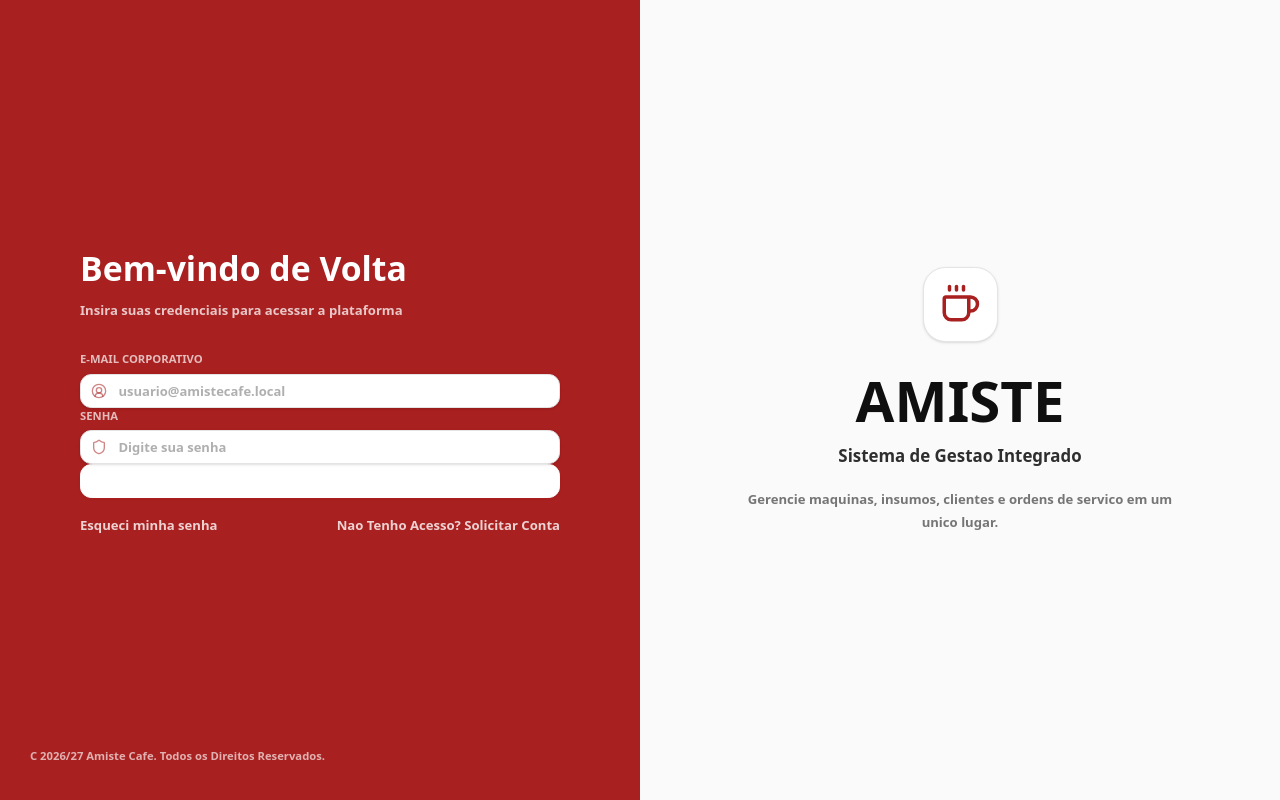
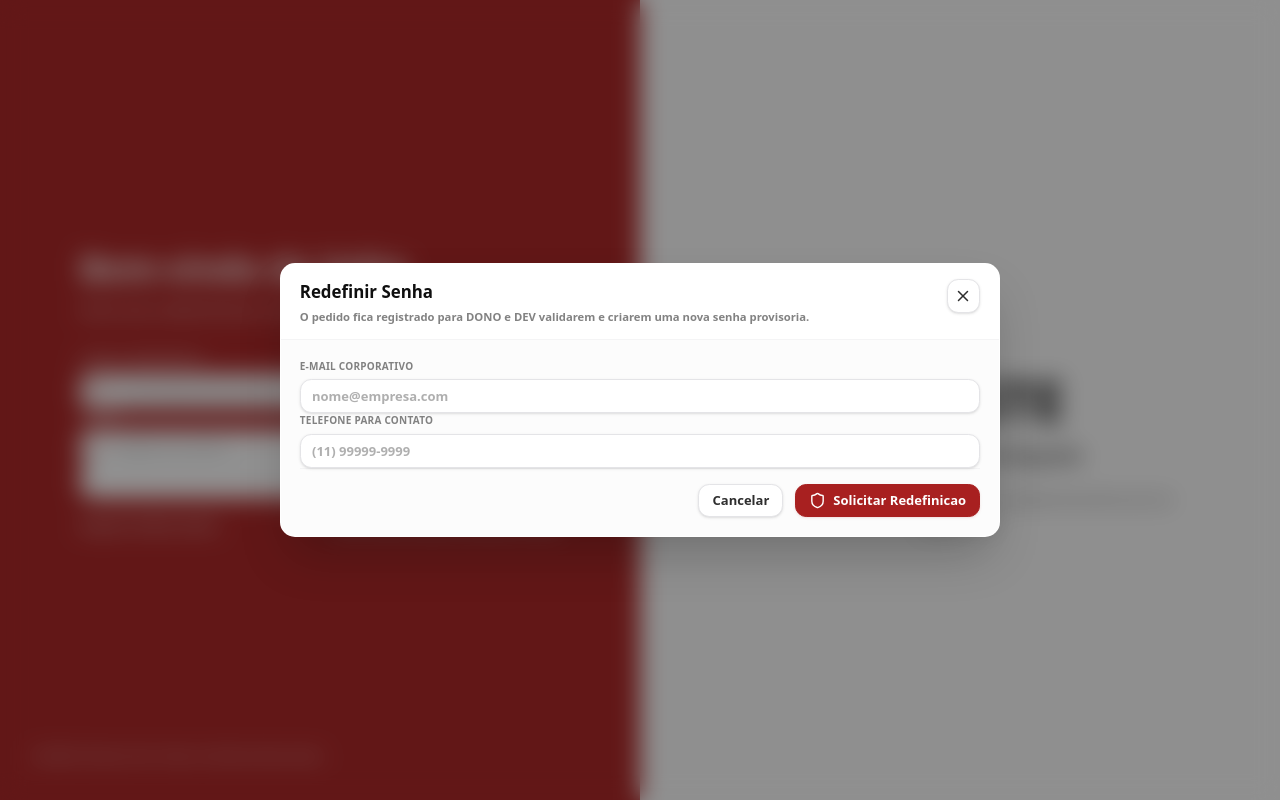
Before and after one commit to oigorfilipi/SitemaAmiste, a React (Vite) app: page / in a window 1280 px wide. Both pictures are taken after a click on the button "Esqueci minha senha". Built offline with nearby package versions, Linux system fonts and the light colour scheme; no server answers.

Commit message:
feat: track account access requests

```diff
--- a/src/pages/accounts/AccountsPage.jsx
+++ b/src/pages/accounts/AccountsPage.jsx
@@ -9,6 +9,7 @@ import EntityFormModal from "../../components/organisms/EntityFormModal.jsx";
 import MetricsGrid from "../../components/organisms/MetricsGrid.jsx";
 import RolePermissionMatrix from "../../components/organisms/RolePermissionMatrix.jsx";
 import RoleSummaryPanel from "../../components/organisms/RoleSummaryPanel.jsx";
+import StatusPill from "../../components/atoms/StatusPill.jsx";
 import TableEmptyState from "../../components/molecules/TableEmptyState.jsx";
 import { useCollection } from "../../hooks/useCollection.js";
 import {
@@ -42,7 +43,14 @@ export default function AccountsPage({ accessLevel = "OC", user }) {
   const canUpload = rolePermissions["action:upload"] !== "OC";
   const canEditPermissions = accessLevel === "AC" && rbacModuleAccess === "AC" && rolePermissions["action:rbac.edit"] === "AC";
   const rows = useMemo(() => buildAccountRows(records), [records]);
+  const { records: requestRecords, updateRecord: updateRequestRecord } = useCollection("accountRequests");
   const metrics = useMemo(() => buildAccountMetrics(rows), [rows]);
+  const pendingRequests = useMemo(
+    () => requestRecords
+      .filter((request) => request.status !== "atendida" && request.status !== "arquivada")
+      .sort((first, second) => String(second.requestedAt || "").localeCompare(String(first.requestedAt || ""))),
+    [requestRecords]
+  );
   const accountTabs = useMemo(
     () => ACCOUNT_TABS.filter((tab) => tab.id !== "matriz" || rbacModuleAccess !== "OC"),
     [rbacModuleAccess]
@@ -153,6 +161,23 @@ export default function AccountsPage({ accessLevel = "OC", user }) {
     }
   }
 
+  async function handleRequestStatus(request, status) {
+    if (!canUpdate) {
+      return;
+    }
+
+    try {
+      await updateRequestRecord(request.id, {
+        ...request,
+        resolvedAt: new Date().toISOString(),
+        resolvedBy: user?.displayName || user?.fullName || "",
+        status,
+      });
+    } catch (error) {
+      setErrorMessage(error.message || "Nao foi possivel atualizar a solicitacao.");
+    }
+  }
+
   function handlePermissionChange(role, resourceId, access) {
     if (!canEditPermissions) {
       return;
@@ -192,6 +217,50 @@ export default function AccountsPage({ accessLevel = "OC", user }) {
         <div className="rounded-2xl border border-amiste-red/20 bg-amiste-red/10 px-4 py-3 text-sm font-bold text-amiste-red">
           {errorMessage}
         </div>
+      ) : null}
+
+      {pendingRequests.length ? (
+        <section className="rounded-2xl border border-zinc-200 bg-white p-5 shadow-sm">
+          <div className="flex flex-wrap items-center justify-between gap-3">
+            <div>
+              <h2 className="font-display text-lg font-black text-amiste-black">Solicitacoes pendentes</h2>
+              <p className="mt-1 text-sm font-semibold text-amiste-gray/60">
+                Pedidos de acesso e redefinicao de senha vindos da tela de login.
+              </p>
+            </div>
+            <StatusPill label={`${pendingRequests.length} pendente(s)`} status="pendente" />
+          </div>
+          <div className="mt-4 grid grid-cols-1 gap-3 xl:grid-cols-2">
+            {pendingRequests.map((request) => (
+              <article className="rounded-2xl border border-zinc-200 bg-zinc-50 p-4" key={request.id}>
+                <div className="flex flex-wrap items-start justify-between gap-3">
+                  <div>
+                    <strong className="font-display text-base font-black text-amiste-black">
+                      {request.requestTitle || (request.requestType === "passwordReset" ? "Redefinicao de senha" : "Solicitacao de conta")}
+                    </strong>
+                    <span className="mt-1 block text-xs font-bold text-amiste-gray/60">
+                      {request.fullName || "Nome nao informado"} | {request.email || "-"}
+                    </span>
+                  </div>
+                  <StatusPill label={request.status || "pendente"} status="pendente" />
+                </div>
+                <div className="mt-3 grid grid-cols-1 gap-2 text-xs font-bold text-amiste-gray/70 md:grid-cols-2">
+                  <span>Telefone: {request.phone || "-"}</span>
+                  <span>Documento: {request.document || "-"}</span>
+                  <span className="md:col-span-2">Motivo: {request.reason || "-"}</span>
+                </div>
+                <footer className="mt-4 flex flex-wrap justify-end gap-2">
+                  <Button className="h-9 px-3 text-xs" disabled={!canUpdate} variant="secondary" onClick={() => handleRequestStatus(request, "arquivada")}>
+                    Arquivar
+                  </Button>
+                  <Button className="h-9 px-3 text-xs" disabled={!canUpdate} icon="checkSquare" onClick={() => handleRequestStatus(request, "atendida")}>
+                    Marcar atendida
+                  </Button>
+                </footer>
+              </article>
+            ))}
+          </div>
+        </section>
       ) : null}
 
       {/* --- SECAO: ABAS DE CONTAS --- */}
--- a/src/pages/login/LoginPage.jsx
+++ b/src/pages/login/LoginPage.jsx
@@ -13,6 +13,11 @@ const REQUEST_INITIAL_STATE = {
   reason: "",
 };
 
+const RESET_INITIAL_STATE = {
+  email: "",
+  phone: "",
+};
+
 export default function LoginPage({ isLoading, onLogin, onRequestAccess }) {
   const [email, setEmail] = useState("");
   const [error, setError] = useState("");
@@ -20,6 +25,9 @@ export default function LoginPage({ isLoading, onLogin, onRequestAccess }) {
   const [requestData, setRequestData] = useState(REQUEST_INITIAL_STATE);
   const [requestMessage, setRequestMessage] = useState("");
   const [requestOpen, setRequestOpen] = useState(false);
+  const [resetData, setResetData] = useState(RESET_INITIAL_STATE);
+  const [resetMessage, setResetMessage] = useState("");
+  const [resetOpen, setResetOpen] = useState(false);
 
   async function handleSubmit(event) {
     event.preventDefault();
@@ -42,9 +50,13 @@ export default function LoginPage({ isLoading, onLogin, onRequestAccess }) {
       return;
     }
 
-    await onRequestAccess(requestData);
-    setRequestMessage("Solicitacao registrada. Os avisos para DONO e DEV foram simulados no ambiente local.");
-    setRequestData(REQUEST_INITIAL_STATE);
+    try {
+      await onRequestAccess({ ...requestData, requestType: "accountAccess" });
+      setRequestMessage("Solicitacao registrada. DONO e DEV poderao acompanhar o pedido em Gestao de Contas.");
+      setRequestData(REQUEST_INITIAL_STATE);
+    } catch (error) {
+      setRequestMessage(error.message || "Nao foi possivel registrar a solicitacao.");
+    }
   }
 
   function updateRequestField(fieldName, value) {
@@ -53,6 +65,37 @@ export default function LoginPage({ isLoading, onLogin, onRequestAccess }) {
       [fieldName]: value,
     }));
     setRequestMessage("");
+  }
+
+  async function handlePasswordReset(event) {
+    event.preventDefault();
+    setResetMessage("");
+
+    if (!resetData.email) {
+      setResetMessage("Informe o e-mail corporativo.");
+      return;
+    }
+
+    try {
+      await onRequestAccess({
+        email: resetData.email,
+        phone: resetData.phone,
+        reason: "Usuario solicitou redefinicao de senha pelo login.",
+        requestType: "passwordReset",
+      });
+      setResetMessage("Pedido registrado. DONO ou DEV devera validar e gerar uma nova senha provisoria.");
+      setResetData(RESET_INITIAL_STATE);
+    } catch (error) {
+      setResetMessage(error.message || "Nao foi possivel registrar o pedido.");
+    }
+  }
+
+  function updateResetField(fieldName, value) {
+    setResetData((currentData) => ({
+      ...currentData,
+      [fieldName]: value,
+    }));
+    setResetMessage("");
   }
 
   return (
@@ -107,7 +150,7 @@ export default function LoginPage({ isLoading, onLogin, onRequestAccess }) {
           </form>
 
           <div className="mt-5 flex flex-wrap justify-between gap-3 text-sm font-bold text-white/80">
-            <button type="button">Esqueci minha senha</button>
+            <button type="button" onClick={() => setResetOpen(true)}>Esqueci minha senha</button>
             <button type="button" onClick={() => setRequestOpen(true)}>
               Nao Tenho Acesso? Solicitar Conta
             </button>
@@ -161,6 +204,37 @@ export default function LoginPage({ isLoading, onLogin, onRequestAccess }) {
             </footer>
           </form>
         </Modal>
+
+        <Modal
+          description="O pedido fica registrado para DONO e DEV validarem e criarem uma nova senha provisoria."
+          open={resetOpen}
+          title="Redefinir Senha"
+          onClose={() => setResetOpen(false)}
+        >
+          <form className="space-y-4" onSubmit={handlePasswordReset}>
+            <label>
+              <span className="mb-1.5 block text-[10px] font-black uppercase tracking-wide text-amiste-gray/60">E-mail corporativo</span>
+              <TextInput required placeholder="nome@empresa.com" type="email" value={resetData.email} onChange={(event) => updateResetField("email", event.target.value)} />
+            </label>
+            <label>
+              <span className="mb-1.5 block text-[10px] font-black uppercase tracking-wide text-amiste-gray/60">Telefone para contato</span>
+              <TextInput placeholder="(11) 99999-9999" value={resetData.phone} onChange={(event) => updateResetField("phone", event.target.value)} />
+            </label>
+            {resetMessage ? (
+              <div className="rounded-2xl border border-zinc-200 bg-zinc-50 px-4 py-3 text-sm font-bold text-amiste-gray">
+                {resetMessage}
+              </div>
+            ) : null}
+            <footer className="flex justify-end gap-3 border-t border-zinc-100 pt-4">
+              <Button variant="secondary" onClick={() => setResetOpen(false)}>
+                Cancelar
+              </Button>
+              <Button icon="shield" type="submit">
+                Solicitar Redefinicao
+              </Button>
+            </footer>
+          </form>
+        </Modal>
       </section>
 
       {/* --- SECAO: IDENTIDADE INSTITUCIONAL --- */}
--- a/src/services/local/authLocalService.js
+++ b/src/services/local/authLocalService.js
@@ -184,6 +184,11 @@ export async function completeFirstLoginLocal(userId, payload) {
 
 export async function requestAccountAccessLocal(payload) {
   const accounts = await listRecords("accounts");
+  const requestType = payload.requestType || "accountAccess";
+  const relatedAccount = accounts.find((account) =>
+    account.status === "ativo" &&
+    String(account.email || "").trim().toLowerCase() === String(payload.email || "").trim().toLowerCase()
+  );
   const recipients = accounts
     .filter((account) => account.role === "DEV" || account.role === "CEO")
     .map((account) => ({
@@ -199,6 +204,10 @@ export async function requestAccountAccessLocal(payload) {
       { channel: "email", recipient: recipient.email, status: "simulado" },
       { channel: "whatsapp", recipient: recipient.phone, status: "simulado" },
     ]),
+    fullName: payload.fullName || relatedAccount?.fullName || "",
+    relatedAccountId: relatedAccount?.id || "",
+    requestTitle: requestType === "passwordReset" ? "Redefinicao de senha" : "Solicitacao de conta",
+    requestType,
     recipients,
     requestedAt: new Date().toISOString(),
     status: "pendente",
```
Also changed, not shown: 2 other files (tests, documents, lock files or other folders).
